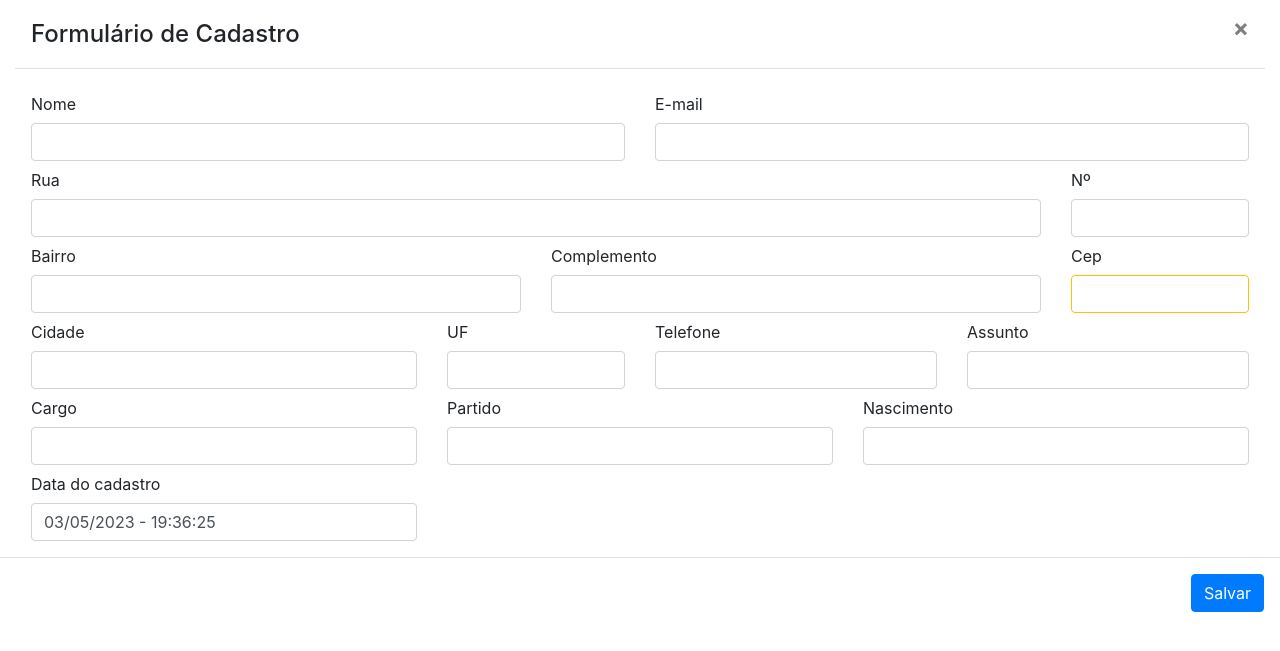
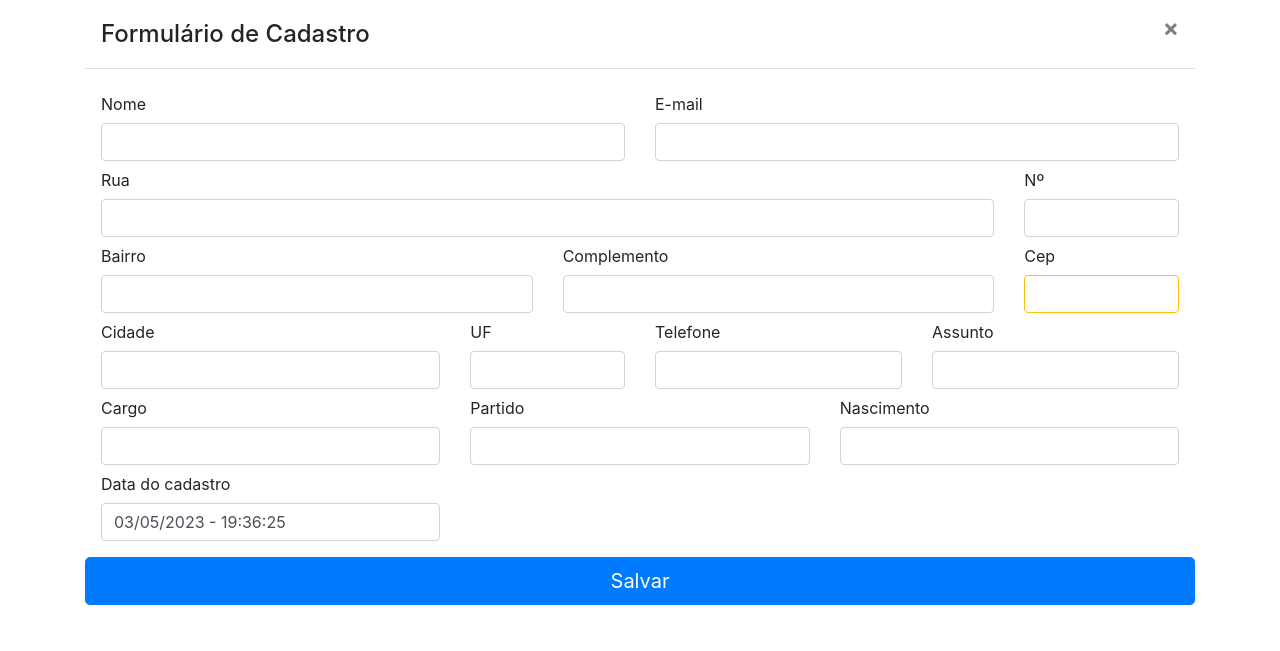
Before and after one commit to cfilipee/registro_visitas, a PHP site: page /forms.php in a window 1280 px wide. Shown: the top 651 px of the page. Run offline with PHP 8.4, Linux system fonts and the light colour scheme; the visitor is signed in with stand-in values (Sample User, id 1).

Commit message:
ajustando notao de salvar

```diff
--- a/forms-obrigado.php
+++ b/forms-obrigado.php
@@ -17,6 +17,12 @@
         <p>Cadastro Realizado com sucesso</p>
     </div>
 
+    <div id="botao-container">
+
+    <button type="button" location.href="forms.php">Novo Cadastro</a>
+
+    </div>
+
 </div>
 
 <script type="module" src="https://unpkg.com/ionicons@5.5.2/dist/ionicons/ionicons.esm.js"></script>
--- a/forms.php
+++ b/forms.php
@@ -10,7 +10,7 @@ include('config/conexao.php');
 ?>
 
 
-<div class="container-fluid">
+<div class="container">
             <div class="modal-header ">
                 <h4 class="modal-title" id="exampleModalLabel">Formulário de Cadastro</h4>
 
@@ -123,9 +123,10 @@ include('config/conexao.php');
                     </div>
 
             </div>
-            <div class="modal-footer">
+
+            <div class="container">
                 <!-- <button type="button" class="btn btn-secondary" data-dismiss="modal">Fechar</button> -->
-                <button type="submit" class="btn btn-primary" id="btn-cadastrar">Salvar</button>
+                <button type="submit" class="btn btn-primary btn-lg btn-block" id="btn-cadastrar">Salvar</button>
             </div>
 
             </form>
```
